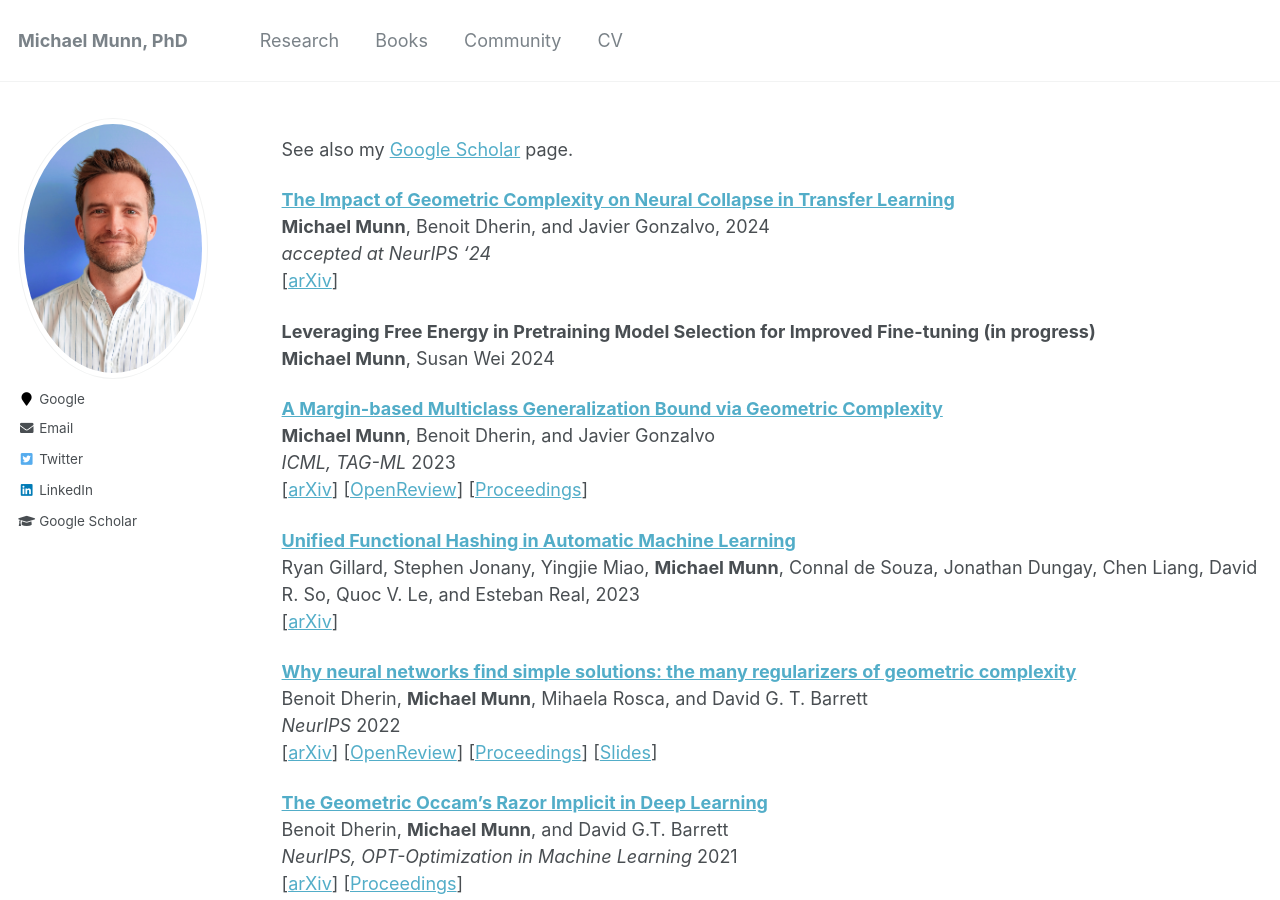
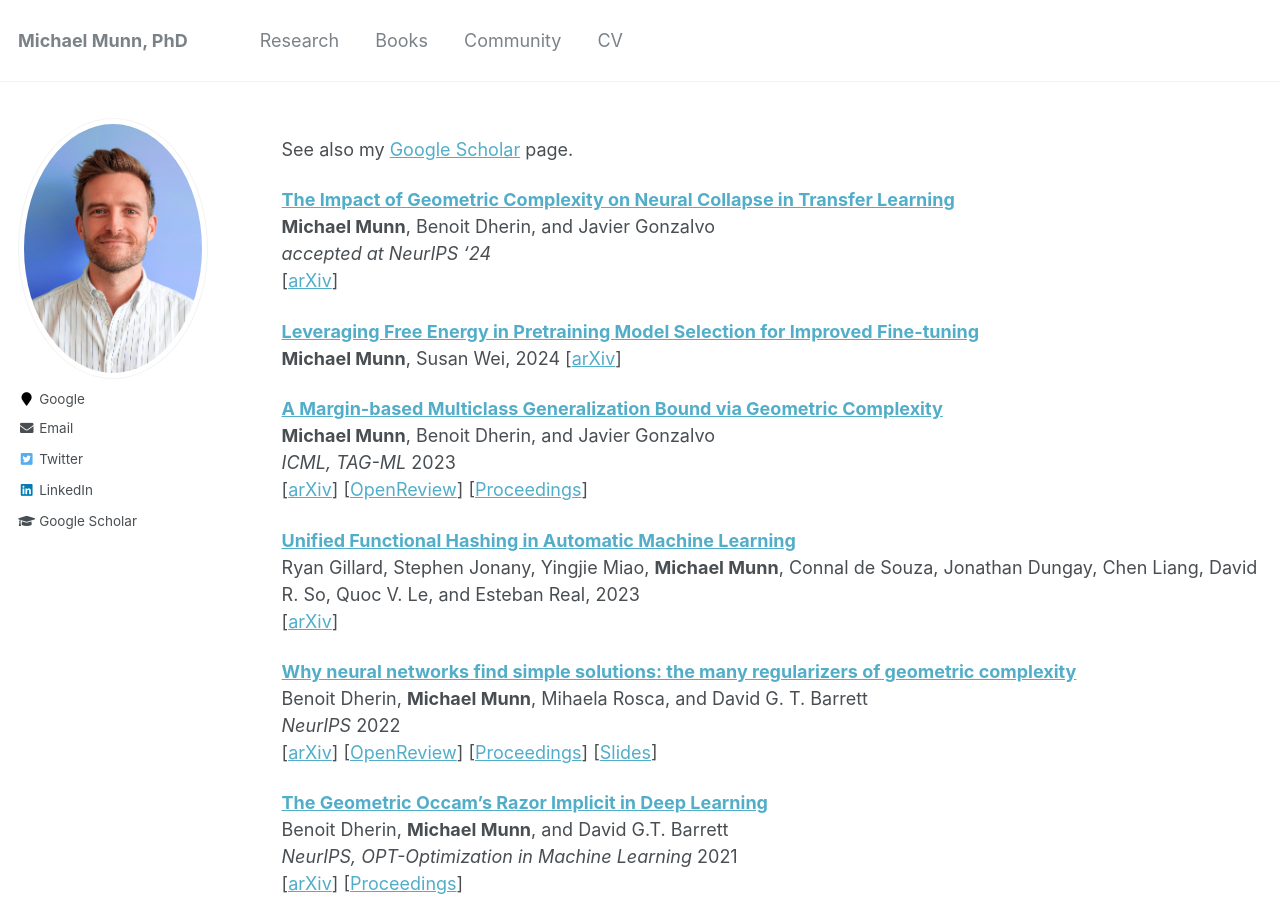
Before and after one commit to munnm/munnm.github.io, a Jekyll site: the page built from _pages/research.md, in a window 1280 px wide and 900 px high. Built offline with Jekyll 4.4.1, drawn with Linux system fonts in a browser that asks for light colours.

Commit message:
add Free Energy paper arxiv link

```diff
--- a/_pages/research.md
+++ b/_pages/research.md
@@ -9,12 +9,13 @@ author_profile: true
 See also my [Google Scholar](https://scholar.google.com/citations?user=agHn7jkAAAAJ&hl=en) page.
 
 [**The Impact of Geometric Complexity on Neural Collapse in Transfer Learning**](https://arxiv.org/abs/2405.15706) \\
-**Michael Munn**, Benoit Dherin, and Javier Gonzalvo, 2024 \\
+**Michael Munn**, Benoit Dherin, and Javier Gonzalvo \\
 *accepted at NeurIPS '24* \\
 \[[arXiv](https://arxiv.org/abs/2405.15706)\]
 
-**Leveraging Free Energy in Pretraining Model Selection for Improved Fine-tuning (in progress)** \\
-**Michael Munn**, Susan Wei 2024
+[**Leveraging Free Energy in Pretraining Model Selection for Improved Fine-tuning**](https://arxiv.org/abs/2410.05612) \\
+**Michael Munn**, Susan Wei, 2024
+\[[arXiv](https://arxiv.org/abs/2410.05612)]
 
 [**A Margin-based Multiclass Generalization Bound via Geometric Complexity**](https://arxiv.org/abs/2405.18590) \\
 **Michael Munn**, Benoit Dherin, and Javier Gonzalvo \\
```
